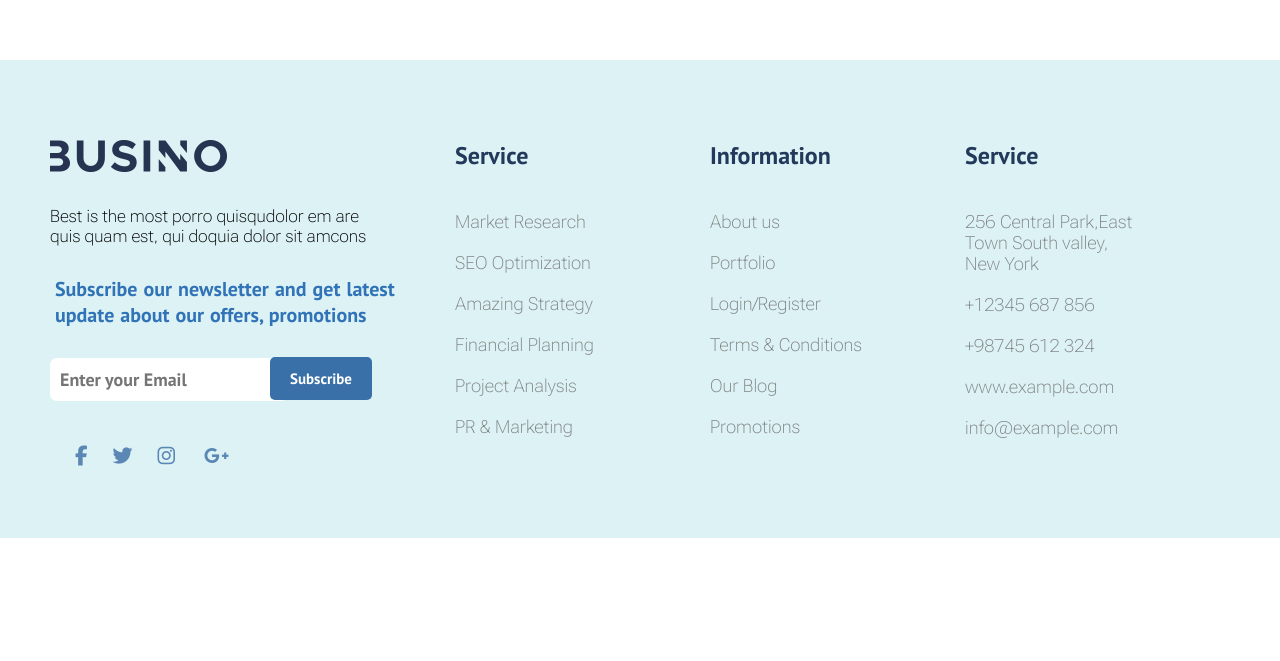
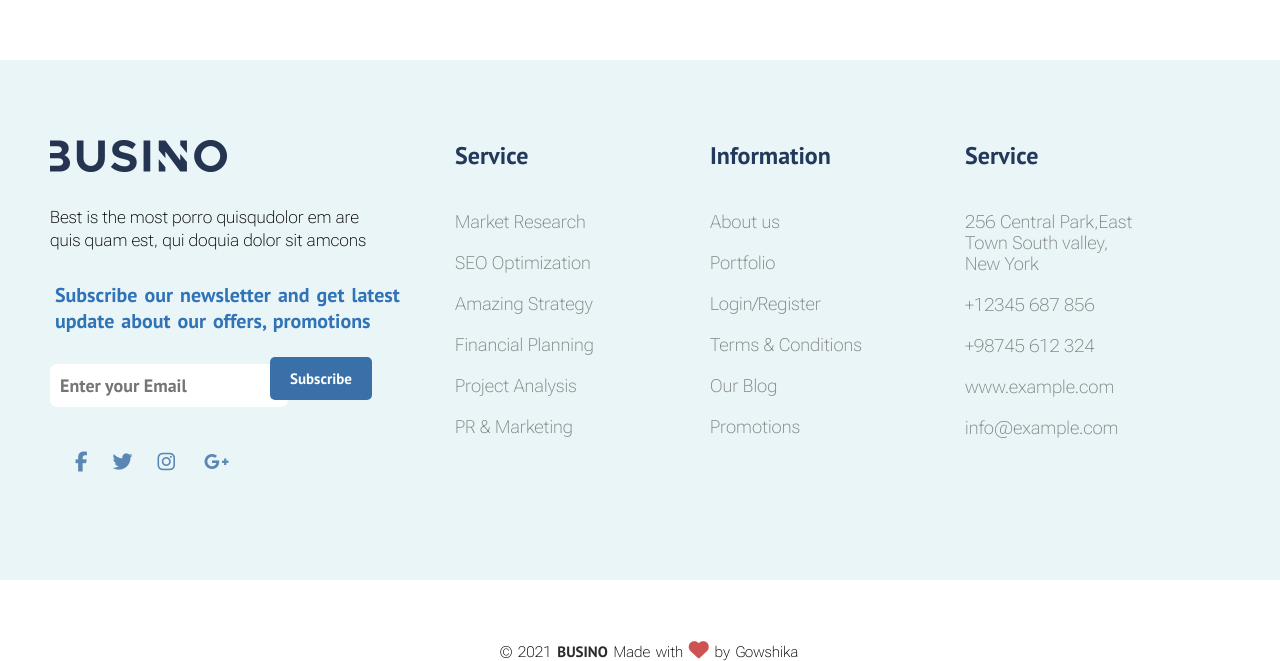
Before and after one commit to Gowshika-Venkatesan/REACT1, a React (Create React App) app in the folder busino/: page / in a window 1280 px wide. Shown: the part 2980-3641 px from the top of the page. Before the commit the page ends 3518 px from the top, so only its background shows below. Built offline with nearby package versions, Linux system fonts and the light colour scheme.

Commit message:
9
Added media and copyright

```diff
--- a/busino/src/App.js
+++ b/busino/src/App.js
@@ -6,7 +6,8 @@ import { BrowserRouter } from "react-router-dom";
 import Contact from "./components/pages/Contact";
 import About from "./components/pages/About";
 import Service from "./components/pages/Service";
-import { FooterContainer } from './container/Footer'
+import { FooterContainer } from './container/Footer';
+import Copy from './components/footer/Copy'
 
 
 
@@ -23,6 +24,7 @@ function App() {
            {/*<ImageSlider slides={SliderData} />;*/}
        </BrowserRouter>
           <FooterContainer />
+          <Copy/>
 
        </>
           );
--- /dev/null
+++ b/busino/src/components/footer/Copy.js
@@ -0,0 +1,12 @@
+import React from 'react';
+import './styles/Copy.css';
+
+function Copy(props) {
+    return (
+        <div className="copy">
+            © 2021 <span className="bold1"> BUSINO</span>  Made with <i className="fa-solid fa-heart"></i>  by Gowshika
+        </div>
+    );
+}
+
+export default Copy;
--- /dev/null
+++ b/busino/src/components/footer/styles/Copy.css
@@ -0,0 +1,21 @@
+.copy{
+    background: white;
+    margin: 60px 0px 0px 500px;
+    font-size: 15px;
+    font-family: 'Roboto Flex', sans-serif;
+    word-spacing: 2px;
+
+}
+.copy>i{
+    padding-left: 0px;
+    color: #ce5252;
+}
+.bold1{
+    color: #2d2a2a;
+}
+@media only screen and (max-width: 1000px) {
+    .copy {
+        width: 100%;
+        margin: 0 auto;
+    }
+}
--- a/busino/src/components/footer/styles/Footer.js
+++ b/busino/src/components/footer/styles/Footer.js
@@ -1,10 +1,13 @@
 import styled from 'styled-components';
 
 export const Container = styled.div`
-padding: 80px 60px;
-  background:   #Ddf2f5;
-  @media (max-width: 1000px) {
-    padding: 70px 30px;
+  padding: 80px 60px;
+  background: #eaf5f8;
+  height: 520px;
+  @media only screen and (max-width: 1000px) {
+    padding: 10px 10px;
+    display: flex;
+    height: 1000px;
   }
 
 `
--- a/busino/src/container/Footer.css
+++ b/busino/src/container/Footer.css
@@ -11,11 +11,13 @@
         margin-top: 30px;
         font-family: 'Roboto Flex', sans-serif;
         font-size: 17px;
+        color: black;
+        line-height: 23px;
     }
 
     .log1 {
         margin-top: 30px;
-        word-spacing: 1px;
+        word-spacing: 2px;
         margin-left: 5px;
         color: #3173b7;
         font-size: 20px;
--- a/busino/src/container/Footer.js
+++ b/busino/src/container/Footer.js
@@ -27,7 +27,6 @@ export function FooterContainer() {
             console.log(values);
         };
         return (
-
             <Footer>
                 <Footer.Wrapper>
                     <Footer.Row>
@@ -99,5 +98,6 @@ export function FooterContainer() {
                     </Footer.Row>
                 </Footer.Wrapper>
             </Footer>
+
         );
     }
```
